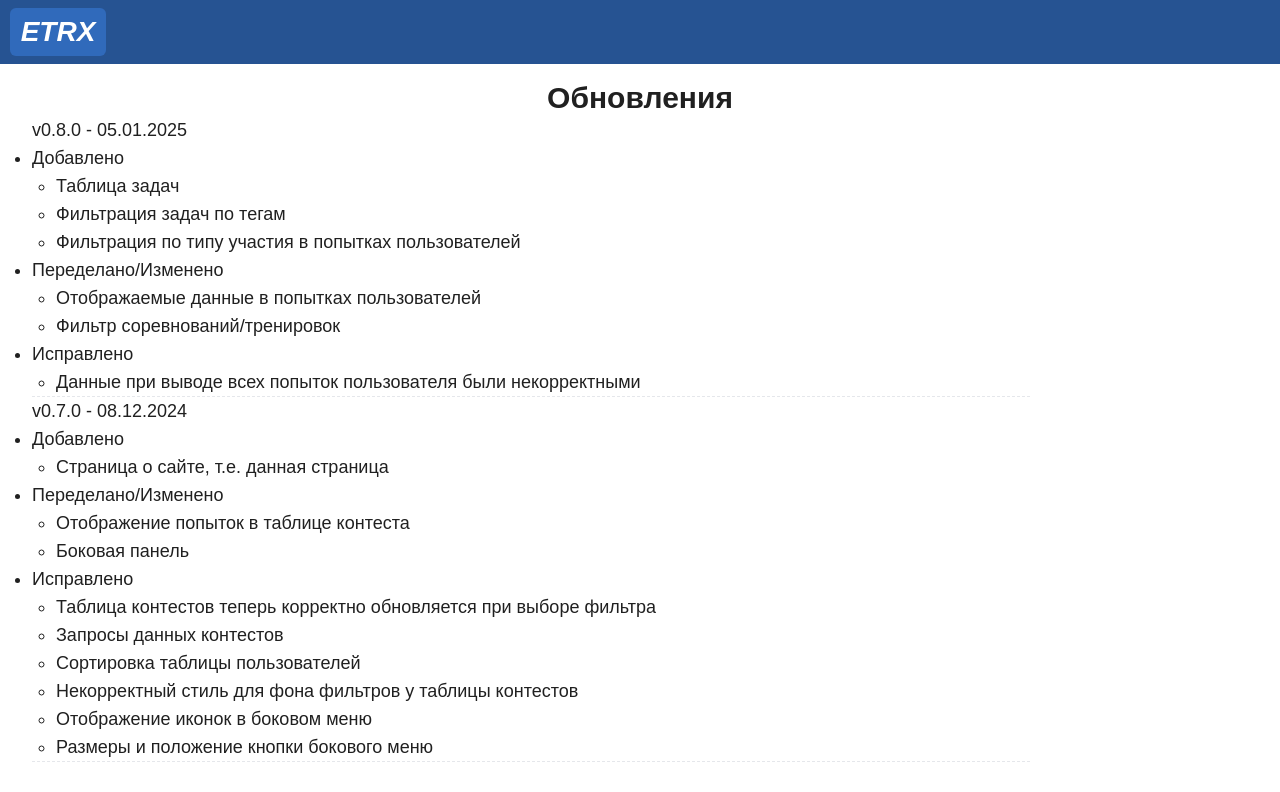
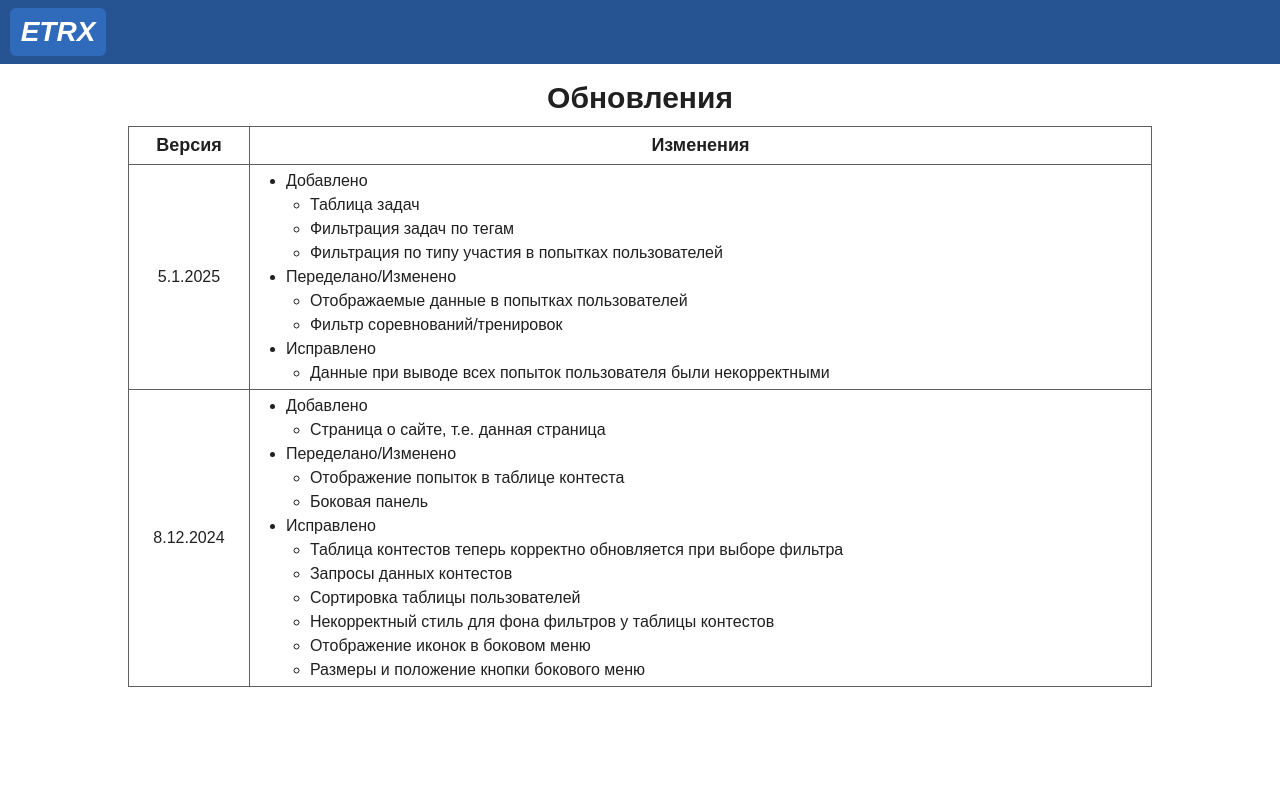
Before and after one commit to FillOff/etrx-client, a Next.js app: page /etrx2/about in a window 1280 px wide. Shown: the top 792 px of the page. Built offline with nearby package versions, Linux system fonts and the light colour scheme.

Commit message:
rework about page

```diff
--- a/src/app/about/page.tsx
+++ b/src/app/about/page.tsx
@@ -1,13 +1,26 @@
-
+import Styles from "../components/network-table.module.css";
 
 export default function Page()
 {
     return(
         <>
         <h1 className="m-auto text-center text-2xl md:text-3xl font-bold">Обновления</h1>
-        <div className="ml-8 text-lg">
-            <label>v0.8.0 - 05.01.2025</label>
-            <ul className="border-b-[1px] border-dashed w-[80%] list-disc">
+        <div className={Styles.container}>
+            <table className={Styles.table}>
+                <thead>
+                    <tr>
+                        <th className={Styles.th}>Версия</th>
+                        <th className={Styles.th}>Изменения</th>
+                    </tr>
+                </thead>
+                <tbody>
+                    <tr>
+                        <td className={Styles.cell}>
+                            <div className="text-center">5.1.2025</div>
+                        </td>
+                        <td className={Styles.cell}>
+                            <div className="ml-8">
+                                <ul className="w-[80%] list-disc">
                                     <li>Добавлено
                                         <div className="ml-6">
                                             <ul className="list-circle">
@@ -34,9 +47,15 @@ export default function Page()
                                     </li>
                                 </ul>
                             </div>
-        <div className="ml-8 text-lg">
-            <label>v0.7.0 - 08.12.2024</label>
-            <ul className="border-b-[1px] border-dashed w-[80%] list-disc">
+                        </td>
+                    </tr>
+                    <tr>
+                        <td className={Styles.cell}>
+                            <div className="text-center">8.12.2024</div>
+                        </td>
+                        <td className={Styles.cell}>
+                            <div className="ml-8">
+                                <ul className="w-[80%] list-disc">
                                     <li>Добавлено
                                         <div className="ml-6">
                                             <ul className="list-circle">
@@ -66,6 +85,11 @@ export default function Page()
                                     </li>
                                 </ul>
                             </div>
+                        </td>
+                    </tr>
+                </tbody>
+            </table>
+        </div>
         </>
     )
 }
```
Lines whose indentation alone changed are shown as unchanged.
